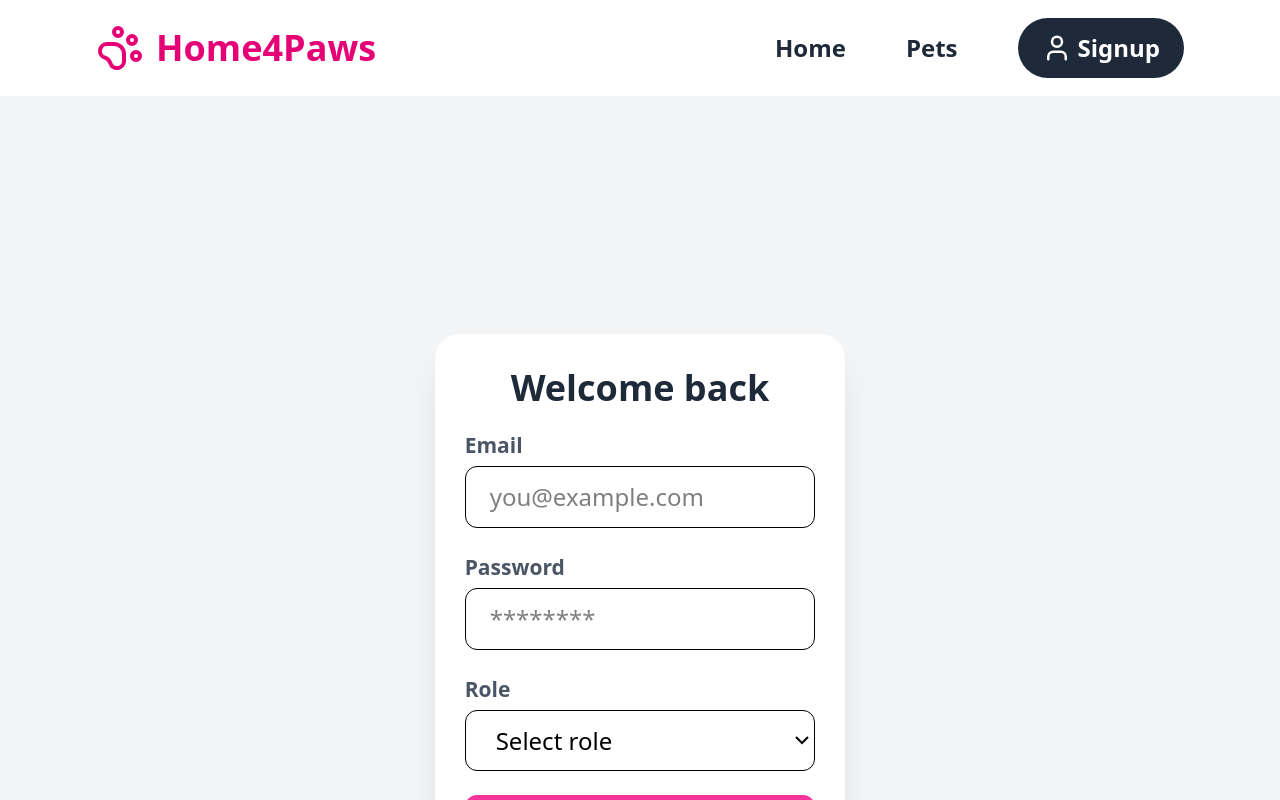
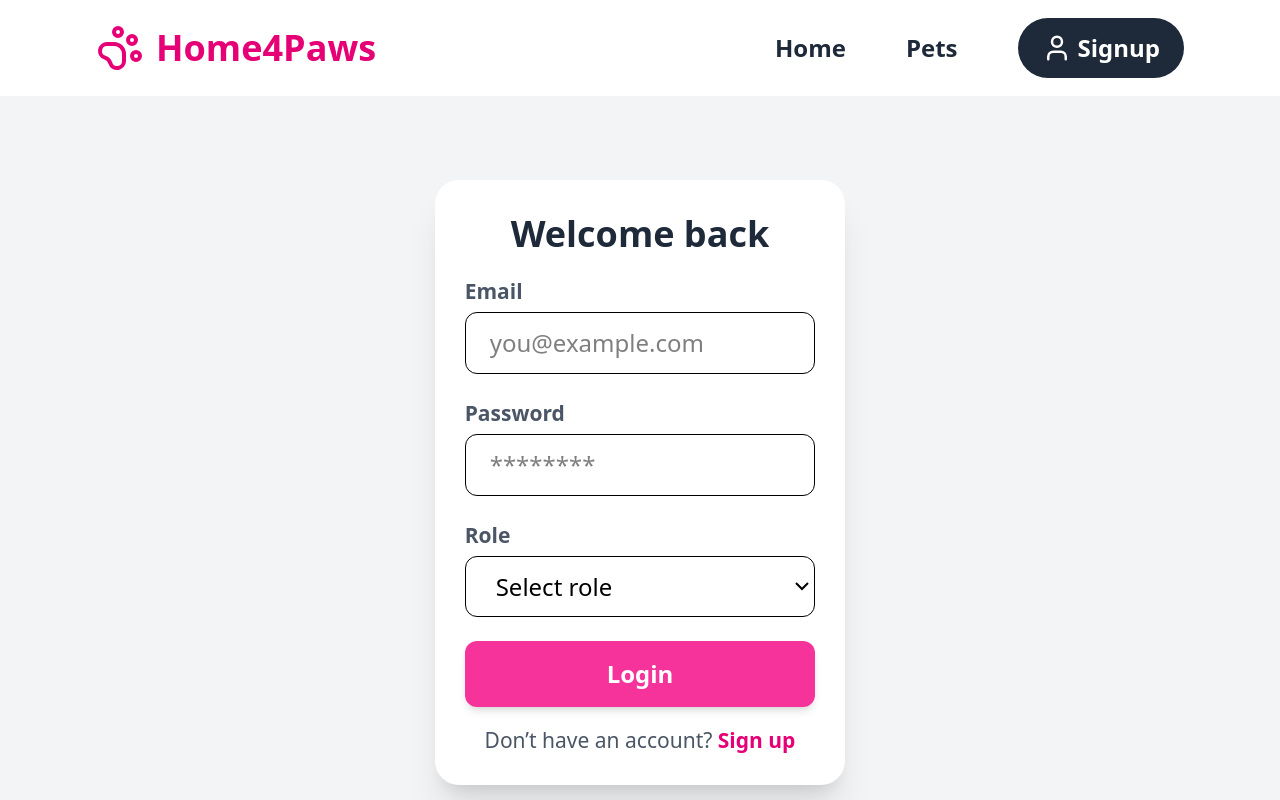
Before and after one commit to priyanshuBS/Home4Paws, a React (Vite) app in the folder client/: page /login in a window 1280 px wide. Shown: the top 800 px of the page. Built offline with nearby package versions, Linux system fonts and the light colour scheme; no server answers.

Commit message:
update login.jsx

```diff
--- a/client/src/pages/Login.jsx
+++ b/client/src/pages/Login.jsx
@@ -28,7 +28,7 @@ const Login = () => {
   };
 
   return (
-    <div className="flex items-center justify-center min-h-[calc(100vh-80px)] bg-gray-100 px-4 py-14">
+    <div className="flex items-center justify-center  bg-gray-100 px-4 py-14">
       <div className="w-full sm:w-2/3 md:w-1/2 lg:w-1/3 h-10/12 p-5 bg-white rounded-2xl shadow-xl">
         <h2 className="text-2xl font-bold mb-3 text-center text-gray-800">
           Welcome back
```
